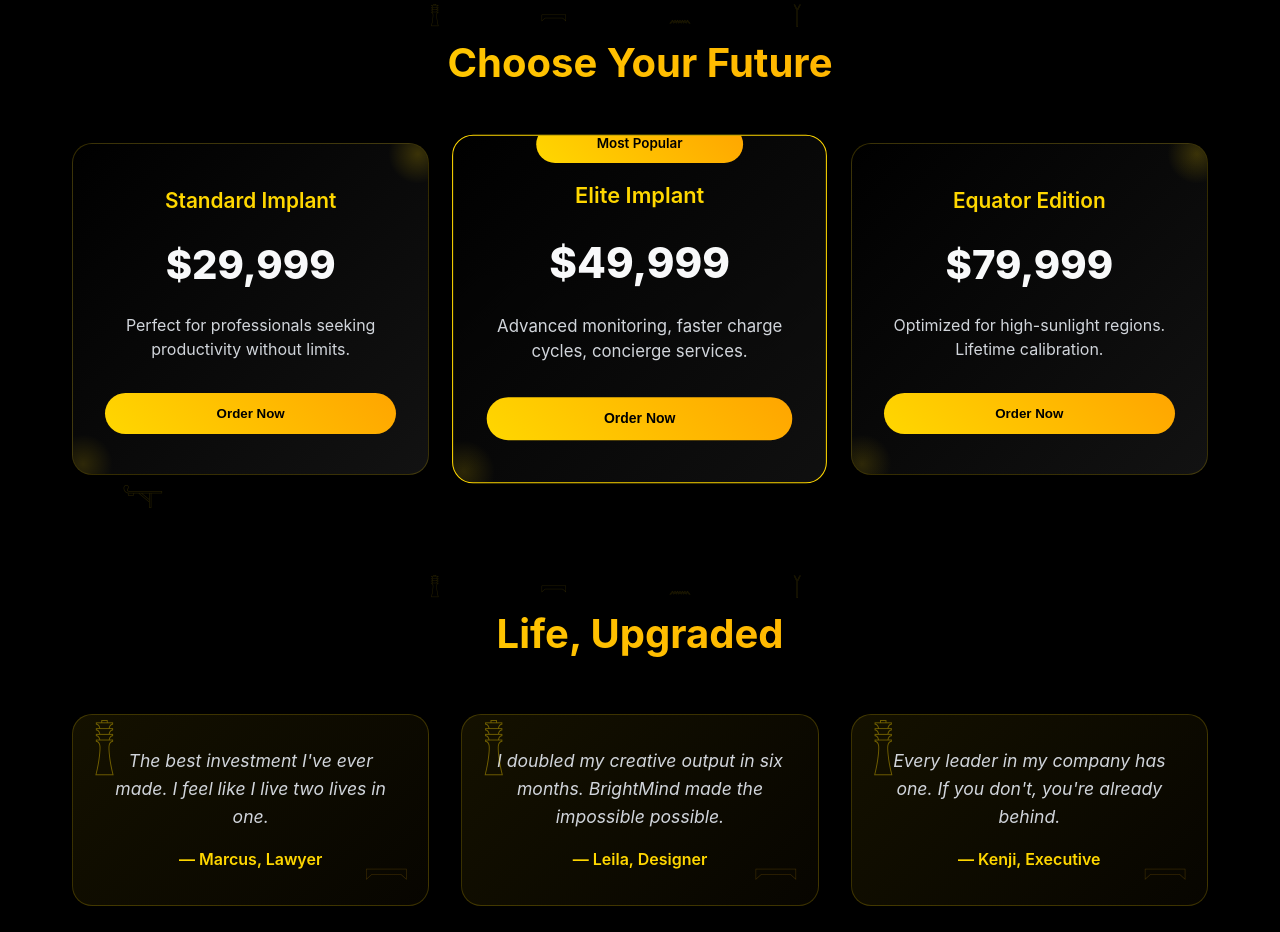
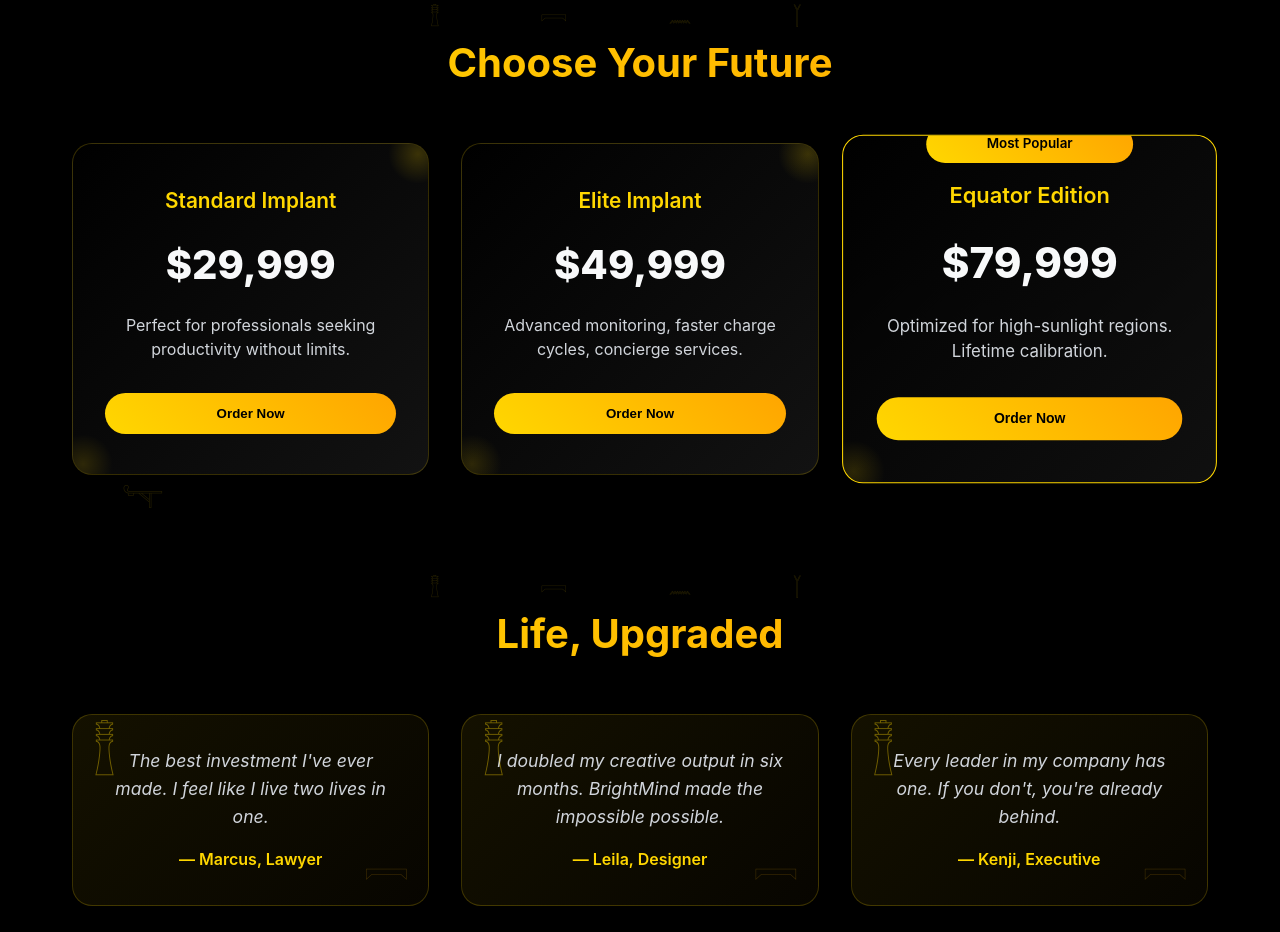
Before and after one commit to jiiean/brightMind, a React (Create React App) app: page /product in a window 1280 px wide. Shown: the part 1980-2912 px from the top of the page. Built offline with nearby package versions, Linux system fonts and the light colour scheme.

Commit message:
ethan is picky

```diff
--- a/src/ProductPage.jsx
+++ b/src/ProductPage.jsx
@@ -158,12 +158,12 @@ export default function ProductPage() {
               title="Elite Implant"
               price="$49,999"
               desc="Advanced monitoring, faster charge cycles, concierge services."
-              featured={true}
             />
             <PricingCard
               title="Equator Edition"
               price="$79,999"
               desc="Optimized for high-sunlight regions. Lifetime calibration."
+              featured={true}
             />
           </div>
         </section>
```
